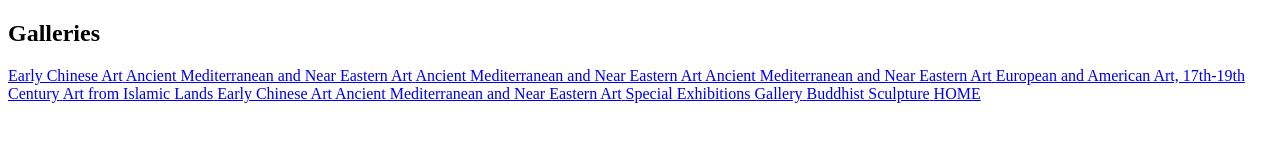
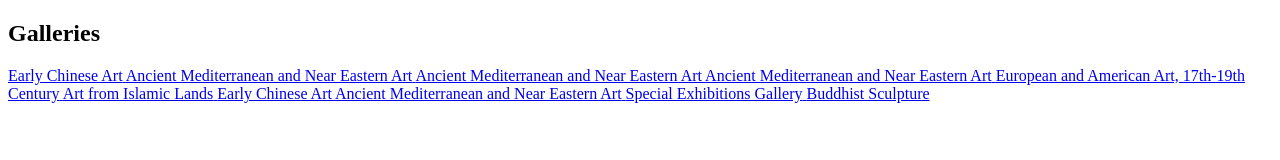
Before and after one commit to harmony-rosenberg/art-museum, a React (Vite) app in the folder art-museum/: page /galleries in a window 1280 px wide. Shown: the top 160 px of the page. Built offline with nearby package versions, Linux system fonts and the light colour scheme; the HTML template or start-up script is replaced by a standard one.

Commit message:
added key property and cleaned up code phase-2

```diff
--- a/art-museum/src/components/GalleryNavigation/GalleryNavigation.jsx
+++ b/art-museum/src/components/GalleryNavigation/GalleryNavigation.jsx
@@ -1,26 +1,14 @@
-import React from 'react'; //added
 import { NavLink } from "react-router-dom";
-// console.log('TEST ==>', gallery.galleryid)
 
 function GalleryNavigation({ galleries }) {
-
-	// let galleryId = galleries.map(gallery => {
-	// 	<ul>
-	// 		{gallery.galleryid}
-
-	// 	</ul>
-	// })
-
 	return (
-		<nav> <>
+		<nav>
 			<h1>Galleries</h1>
-			{galleries.map(gallery => <NavLink to={`${gallery.id}`}> {gallery.name} </NavLink>)}
-			<NavLink to='/'>HOME</NavLink>
-
-		</>
+			{galleries.map(gallery =>
+			<NavLink key={gallery.id} to={`${gallery.id}`}> {gallery.name}
+			</NavLink>)}
 		</nav>
 	)
 }
 
-
 export default GalleryNavigation;
```
